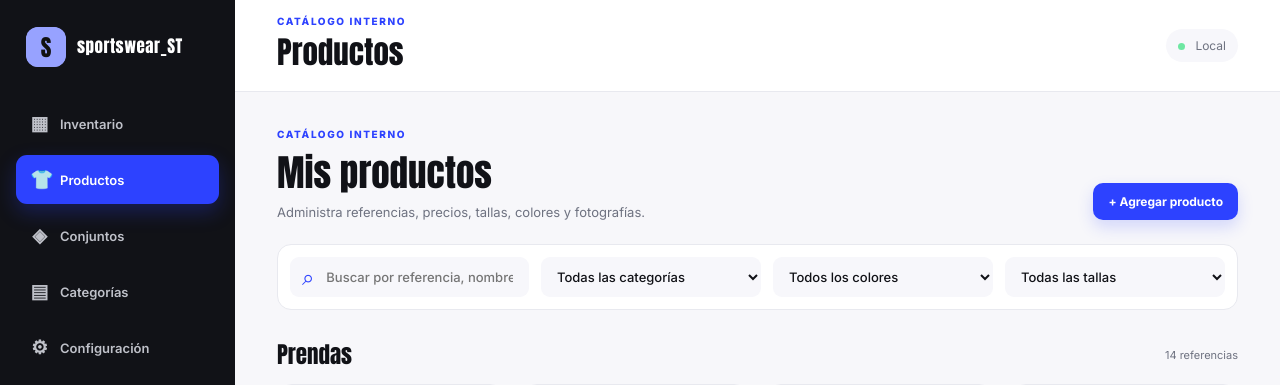
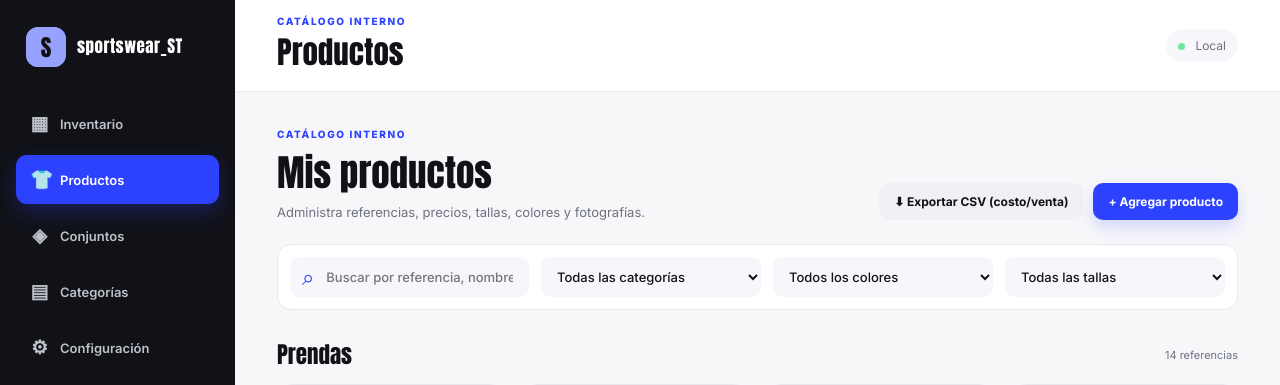
Before and after one commit to soysebasst/ropa-deportiva-app, a Flask app: page /productos in a window 1280 px wide. Shown: the top 385 px of the page. Run offline with Flask 3, Linux system fonts and the light colour scheme; the visitor is signed in with stand-in values (Sample User, id 1); data comes from the database, SQL or seed files in the repository; data that the repository does not hold is empty.

Commit message:
salida de datos

```diff
--- a/app.py
+++ b/app.py
@@ -1,4 +1,5 @@
-from flask import Flask, render_template, request, redirect, url_for, jsonify, flash, send_from_directory, session
+from flask import Flask, render_template, request, redirect, url_for, jsonify, flash, send_from_directory, session, Response
+import csv, io
 from werkzeug.utils import secure_filename
 from pathlib import Path
 from datetime import datetime
@@ -798,6 +799,51 @@ def set_toggle_published(sid):
 
 
 # ---------------------------------------------------------------------------
+# Exportar (CSV con costo / venta / ganancia, para llevarlo a Excel)
+# ---------------------------------------------------------------------------
+@app.route("/exportar/catalogo.csv")
+def export_catalog_csv():
+    conn = db()
+    products = _products_with_colors(conn)
+    sets_ = _sets_with_cost(conn)
+    conn.close()
+
+    buf = io.StringIO()
+    writer = csv.writer(buf)
+    writer.writerow([
+        "Tipo", "Referencia", "Nombre", "Categoría", "Colores", "Tallas",
+        "Costo", "Precio de venta", "Ganancia", "Margen %", "Publicado",
+    ])
+
+    def add_row(tipo, reference, name, category, colors_list, sizes, cost, sale_price, published):
+        cost = float(cost or 0)
+        sale_price = float(sale_price or 0)
+        profit = sale_price - cost
+        margin = round((profit / sale_price) * 100, 1) if sale_price else 0
+        writer.writerow([
+            tipo, reference, name, category or "", colors_list or "", sizes or "",
+            round(cost), round(sale_price), round(profit),
+            margin, "Sí" if published else "No",
+        ])
+
+    for p in products:
+        add_row("Producto", p["reference"], p["name"], p.get("category"), p.get("colors_list"), p.get("sizes"),
+                p.get("cost"), p.get("sale_price"), p.get("published"))
+
+    for s in sets_:
+        add_row("Conjunto", s["reference"], s["name"], "Conjuntos", "", s.get("sizes"),
+                s.get("cost"), s.get("sale_price"), s.get("published"))
+
+    csv_bytes = "﻿" + buf.getvalue()  # BOM para que Excel muestre bien las tildes/ñ
+    filename = "catalogo_costo_venta_" + now_str().replace(" ", "_").replace(":", "-") + ".csv"
+    return Response(
+        csv_bytes,
+        mimetype="text/csv",
+        headers={"Content-Disposition": f"attachment; filename={filename}"},
+    )
+
+
+# ---------------------------------------------------------------------------
 # Categorías
 # ---------------------------------------------------------------------------
 @app.route("/categorias")
--- a/static/style.css
+++ b/static/style.css
@@ -102,3 +102,4 @@ a.primary,a.secondary,a.danger,a.link{text-decoration:none;display:inline-block;
 .publish-toggle{display:flex!important;flex-direction:row!important;align-items:center;gap:10px;font-weight:600;font-size:12px;color:var(--ink)}
 .publish-toggle input{width:auto}
 .link-btn{background:transparent;border:0;color:var(--blue);font:600 11px Inter;cursor:pointer;padding:4px;text-decoration:underline;width:100%;text-align:center;margin-top:6px}
+.hero-actions{display:flex;align-items:center;gap:10px;flex-wrap:wrap}
--- a/templates/products_list.html
+++ b/templates/products_list.html
@@ -5,7 +5,10 @@
 {% block content %}
 <div class="hero-row">
   <div><div class="section-kicker">CATÁLOGO INTERNO</div><h2>Mis productos</h2><p>Administra referencias, precios, tallas, colores y fotografías.</p></div>
-  <a class="primary" href="{{ url_for('product_new') }}">+ Agregar producto</a>
+  <div class="hero-actions">
+    <a class="secondary" href="{{ url_for('export_catalog_csv') }}">⬇ Exportar CSV (costo/venta)</a>
+    <a class="primary" href="{{ url_for('product_new') }}">+ Agregar producto</a>
+  </div>
 </div>
 
 <div class="toolbar">
--- a/templates/sets_list.html
+++ b/templates/sets_list.html
@@ -5,7 +5,10 @@
 {% block content %}
 <div class="hero-row">
   <div><div class="section-kicker">PRODUCTOS COMPUESTOS</div><h2>Mis conjuntos</h2><p>Combina referencias existentes y define un precio de venta propio.</p></div>
-  <a class="primary" href="{{ url_for('set_new') }}">+ Nuevo conjunto</a>
+  <div class="hero-actions">
+    <a class="secondary" href="{{ url_for('export_catalog_csv') }}">⬇ Exportar CSV (costo/venta)</a>
+    <a class="primary" href="{{ url_for('set_new') }}">+ Nuevo conjunto</a>
+  </div>
 </div>
 
 <div class="toolbar">
```
